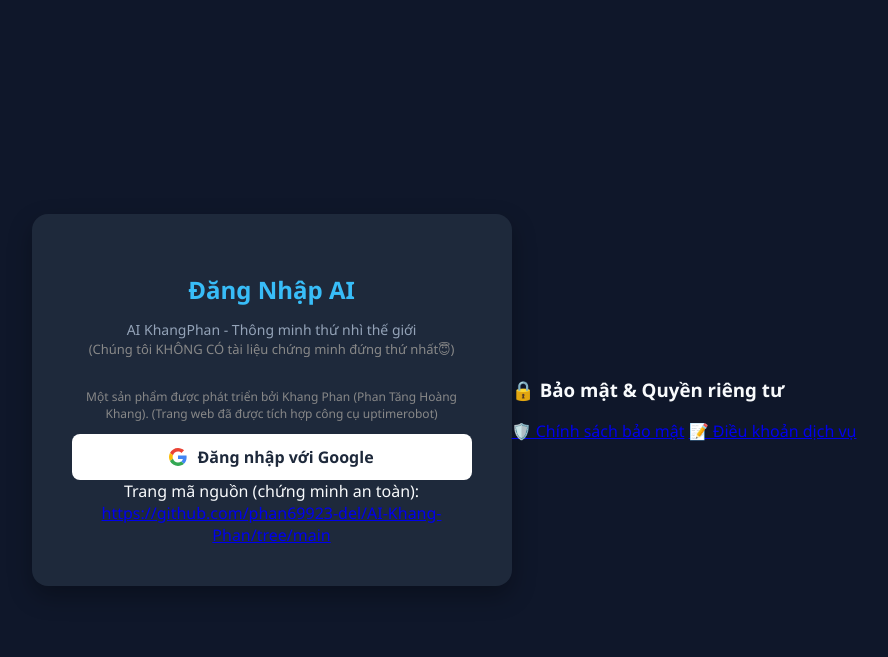
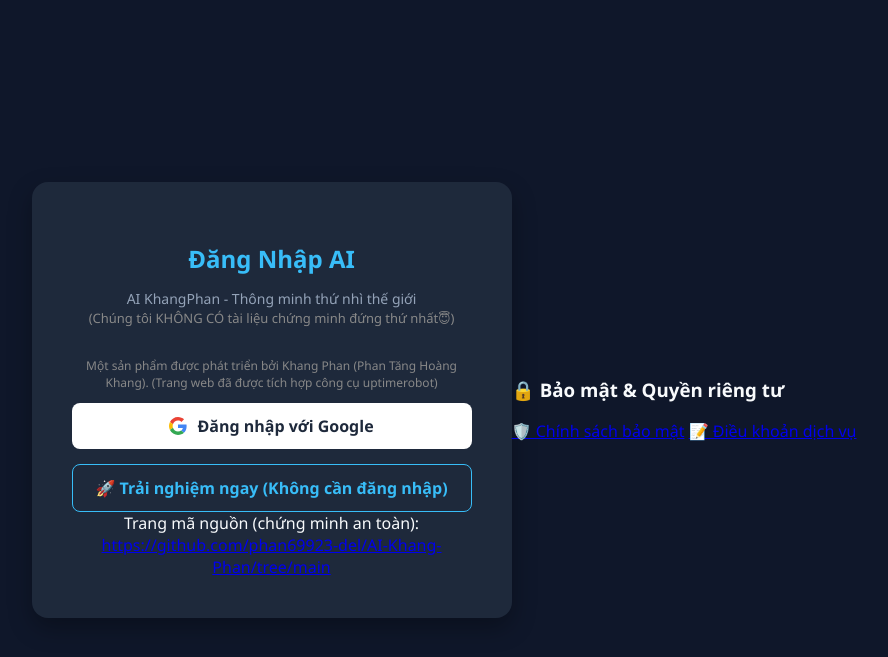
Before and after one commit to phan69923-del/AI-Khang-Phan, a Flask app: page /login in a window 1280 px wide. Shown: the top 657 px of the page, without its empty margins (196-1084 px from the left). Run offline with Flask 3, Linux system fonts and the light colour scheme.

Commit message:
Update login.html

```diff
--- a/templates/login.html
+++ b/templates/login.html
@@ -83,6 +83,12 @@
             </svg>
             Đăng nhập với Google
         </a>
+        <div style="margin-top: 15px; text-align: center;">
+    <a href="/guest" style="display: inline-block; width: 100%; border: 1px solid #38bdf8; color: #38bdf8; padding: 12px 20px; border-radius: 8px; text-decoration: none; font-weight: bold; box-sizing: border-box; transition: all 0.2s;" onmouseover="this.style.backgroundColor='rgba(56, 189, 248, 0.1)'" onmouseout="this.style.backgroundColor='transparent'">
+        🚀 Trải nghiệm ngay (Không cần đăng nhập)
+    </a>
+</div>
+
 
         <div class="footer-info">
             <p style="margin: 0;">Trang mã nguồn (chứng minh an toàn): <br>
```
